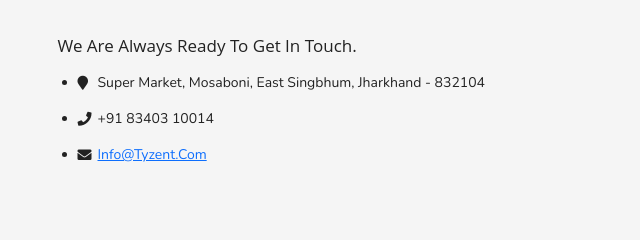
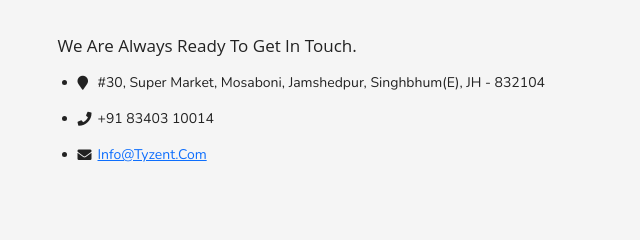
Before and after one commit to rit23kumar/tyzent, a plain HTML site: page index.html in a window 1280 px wide. Shown: the part 2117-2357 px from the top of the page, 640-1280 px from the left. Drawn offline with nearby package versions, Linux system fonts and the light colour scheme.

Commit message:
change address

```diff
--- a/index.html
+++ b/index.html
@@ -318,7 +318,7 @@
                         <p>We are always ready to get in touch.</p>
                     </div>
                     <ul>
-                        <li><i class="fa fa-map-marker" aria-hidden="true"></i>Super Market, Mosaboni, East Singbhum, Jharkhand - 832104</li>
+                        <li><i class="fa fa-map-marker" aria-hidden="true"></i>#30, Super Market, Mosaboni, Jamshedpur, Singhbhum(E), JH - 832104</li>
                         <li><i class="fa fa-phone" aria-hidden="true"></i>+91 83403 10014</li>
                         <li><i class="fa fa-envelope" aria-hidden="true"></i><a href="mailto:info@tyzent.com">info@tyzent.com</a></li>
                     </ul>
```
Also changed, not shown: pages/contact-us.html (+1 -1 lines).
